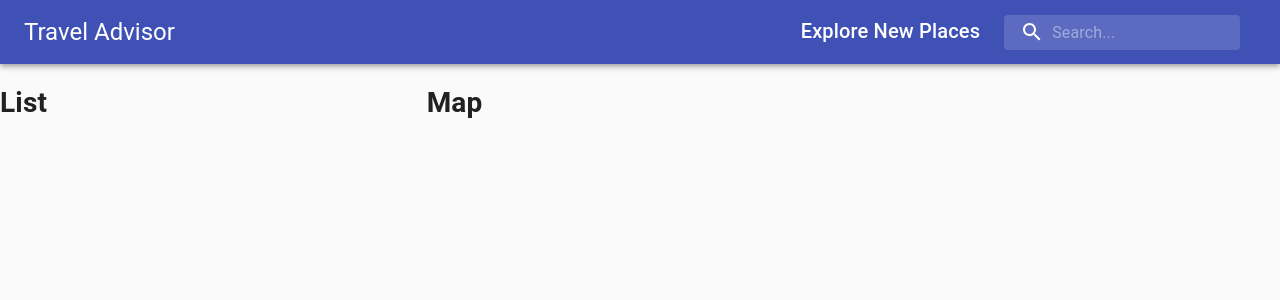
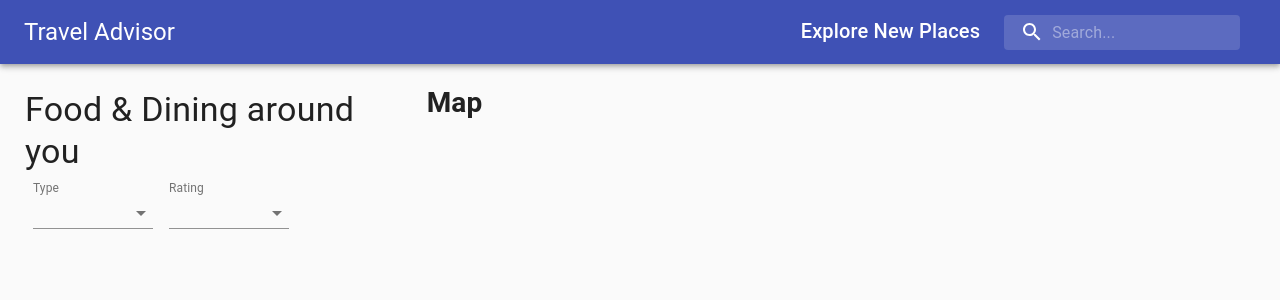
Before and after one commit to mynhinguyentruong/travel-advisor, a React (Create React App) app: page / in a window 1280 px wide. Shown: the top 300 px of the page. Built offline with nearby package versions, Linux system fonts and the light colour scheme.

Commit message:
Update List.js

```diff
--- a/src/components/List/List.js
+++ b/src/components/List/List.js
@@ -1,4 +1,4 @@
-import React from 'react'
+import React, {useState} from 'react'
 import { CircularProgress, Grid, Typography, InputLabel, MenuItem, FormControl, Select } from '@material-ui/core';
 
 import useStyles from './styles.js';
@@ -7,8 +7,29 @@ import useStyles from './styles.js';
 export default function List() {
 
   const classes = useStyles()
+  const [type, setType] = useState('Choose Type')
+  const [rating, setRating] = useState('Choose Rating')
 
   return (
-    <h1>List</h1>
+    <div className={classes.container}>
+      <Typography variant='h4'>Food & Dining around you</Typography>
+      <FormControl className={classes.formControl}>
+        <InputLabel>Type</InputLabel>
+        <Select value={type} onChange={e => setType(e.target.value)}>
+          <MenuItem value="restaurant">Restaurants</MenuItem>
+          <MenuItem value="hotel">Hotel</MenuItem>
+          <MenuItem value="attractions">Attractions</MenuItem>
+        </Select>
+      </FormControl>
+      <FormControl className={classes.formControl}>
+        <InputLabel>Rating</InputLabel>
+        <Select value={rating} onChange={e => setRating(e.target.value)}>
+          <MenuItem value={0}>All</MenuItem>
+          <MenuItem value={3}>Above 3.0</MenuItem>
+          <MenuItem value={4}>Above 4.0</MenuItem>
+          <MenuItem value={4.5}>Above 4.5</MenuItem>
+        </Select>
+      </FormControl>
+    </div>
   )
 }
```
